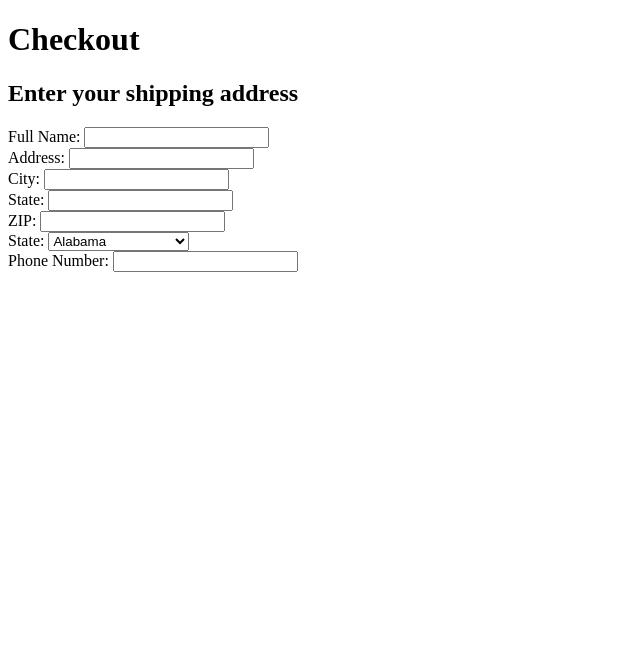
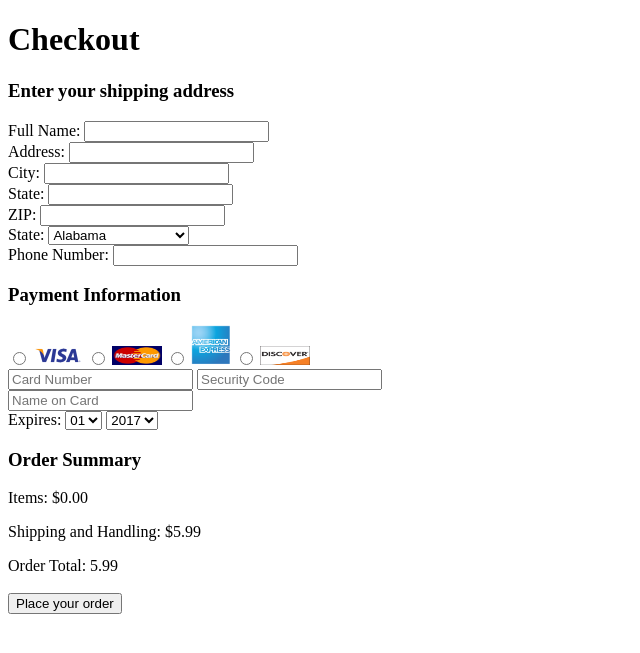
Before and after one commit to baileynottingham/Final-Project, a PHP site: page /checkout.php in a window 1280 px wide. Shown: the top 653 px of the page, without its empty margins (0-640 px from the left). Run offline with PHP 8.4, Linux system fonts and the light colour scheme; data that the repository does not hold is empty.

Commit message:
Checkout

```diff
--- a/cart.php
+++ b/cart.php
@@ -127,7 +127,8 @@
   }
   ?>
   <p>Subtotal (<?=$_COOKIE["totalItems"]?> items): $<?=number_format($total, 2)?></p>
-  <form action="checkout.php">
+  <form action="checkout.php" method="post">
+    <input type="hidden" name="totalPrice" value="<?=$total?>"/>
     <input type="submit" value="Check Out!" />
   </form>
   <?php } ?>
--- a/checkout.php
+++ b/checkout.php
@@ -2,11 +2,12 @@
 <html>
 <head>
   <title>Checkout</title>
+  <link href="styles.css" type="text/css" rel="stylesheet" />
 </head>
 <body>
   <h1>Checkout</h1>
   <form>
-    <h2>Enter your shipping address</h2>
+    <h3>Enter your shipping address</h3>
     Full Name: <input type="text" />
     <br />
     Address: <input type="text" />
@@ -73,6 +74,58 @@
 </select>
   <br />
   Phone Number: <input type="text"/>
+  <h3>Payment Information</h3>
+  <input type="radio" name="ccard" value="visa"/> <img id="visaIMG" src="visa.png" alt="Visa">
+  <input type="radio" name="ccard" value="mastercard"/> <img id="mastercardIMG" src="mastercard.JPEG" alt="Mastercard">
+  <input type="radio" name="ccard" value="american"/> <img id="americanexpressIMG" src="americanexpress.png" alt="American Express">
+  <input type="radio" name="ccard" value="discover"/> <img id="discoverIMG" src="discover.jpg" alt="Discover">
+  <br />
+  <input type="text" placeholder="Card Number"/>
+  <input type="text" placeholder="Security Code"/>
+  <br />
+  <input type="text" placeholder="Name on Card"/>
+  <br />
+  Expires:
+  <select>
+    <option value="01">01</option>
+    <option value="02">02</option>
+    <option value="03">03</option>
+    <option value="04">04</option>
+    <option value="05">05</option>
+    <option value="06">06</option>
+    <option value="07">07</option>
+    <option value="08">08</option>
+    <option value="09">09</option>
+    <option value="10">10</option>
+    <option value="11">11</option>
+    <option value="12">12</option>
+  </select>
+  <select>
+    <option value="2017">2017</option>
+    <option value="2018">2018</option>
+    <option value="2019">2019</option>
+    <option value="2020">2020</option>
+    <option value="2021">2021</option>
+    <option value="2022">2022</option>
+    <option value="2023">2023</option>
+    <option value="2024">2024</option>
+    <option value="2025">2025</option>
+    <option value="2026">2026</option>
+    <option value="2027">2027</option>
+    <option value="2028">2028</option>
+    <option value="2029">2029</option>
+    <option value="2030">2030</option>
+    <option value="2031">2031</option>
+    <option value="2032">2032</option>
+  </select>
+  <br />
+  <h3>Order Summary</h3>
+  <p>Items: $<?=number_format($_POST['totalPrice'], 2)?></p>
+  <p>Shipping and Handling: $5.99</p>
+  <p>Order Total: <?=number_format($_POST['totalPrice'] + 5.99, 2)?>
+  <br />
+  <br />
+  <input type="submit" value="Place your order"/>
   </form>
 </body>
 </html>
--- a/styles.css
+++ b/styles.css
@@ -5,6 +5,25 @@
 #incorrectPassword {
   color: red;
 }
+#visaIMG {
+  height: 19px;
+  width: 50px;
+}
+
+#mastercardIMG {
+  height: 19px;
+  width: 50px;
+}
+
+#americanexpressIMG {
+  height: 40px;
+  width: 40px;
+}
+
+#discoverIMG {
+  height: 19px;
+  width: 50px;
+}
 
 img {
   width: 250px;
```
Also changed, not shown: americanexpress.png (added), discover.jpg (added), mastercard.jpeg (added), visa.png (added).
